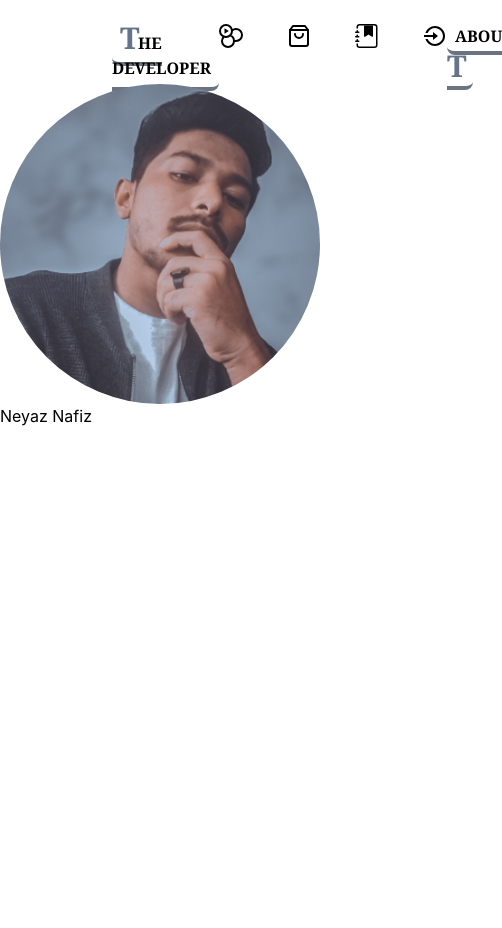
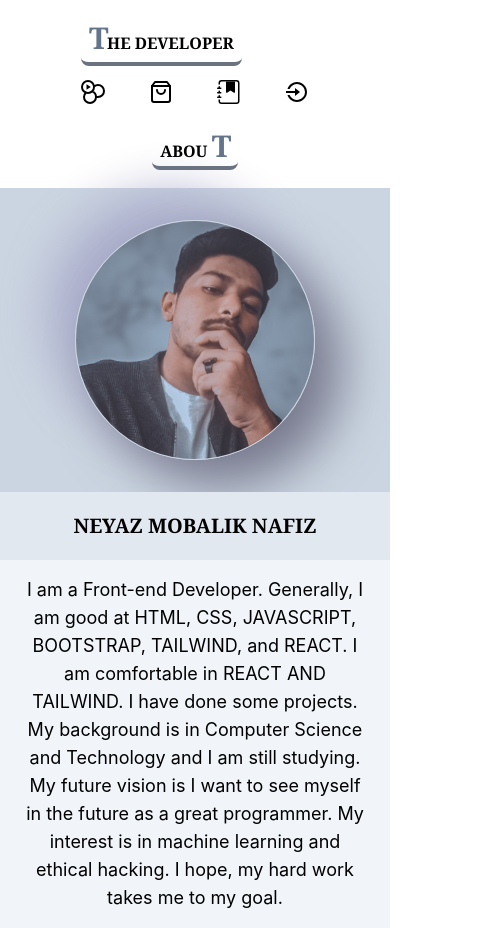
Before and after one commit to neyaznafiz/The-Developer, a React (Create React App) app: page /about in a window 390 px wide. Shown: the whole page, 502 px wide, since content can reach past the window. Before the commit the page ends 844 px from the top, so only its background shows below. Built offline with nearby package versions, Linux system fonts and the light colour scheme; no server answers.

Commit message:
responsive home and about and create about

```diff
--- a/src/Components/Pages/About/About.jsx
+++ b/src/Components/Pages/About/About.jsx
@@ -1,20 +1,27 @@
 import React from 'react';
+import '../../Style/Style.css'
 import neyaz from '../../../Images/neyaz.jpeg'
 
 const About = () => {
     return (
-        <div>
+        <div className=''>
 
 
-            <div>
+            <div className='w-full md:w-full lg:w-full'>
 
-                <div>
-                    <img src={neyaz} alt="" className='h-80 rounded-full'/>
+                <div className='bg-slate-300 py-8 lg:py-16 lg:flex lg:justify-center'>
+                    <img src={neyaz} alt="" className='h-60 mx-auto md:h-80 lg:h-80 rounded-full border border-slate-300 my-img-shadow' />
                 </div>
 
-                <div>
-                    <p>
-                        Neyaz Nafiz
+                <div className='bg-slate-200 py-5 lg:py-4'>
+
+                    <h2 className='text-xl lg:text-4xl sm:text-md font-serif font-semibold text-center'>NEYAZ MOBALIK NAFIZ</h2>
+
+                </div>
+
+                <div className='bg-slate-100 text-center py-4'>
+                <p className='px-5 lg:px-52 text-lg'>
+                    I am a Front-end Developer. Generally, I am good at HTML, CSS, JAVASCRIPT, BOOTSTRAP, TAILWIND, and REACT. I am comfortable in REACT AND TAILWIND. I have done some projects. My background is in Computer Science and Technology and I am still studying. My future vision is I want to see myself in the future as a great programmer. My interest is in machine learning and ethical hacking. I hope, my hard work takes me to my goal.
                     </p>
                 </div>
 
--- a/src/Components/Pages/Home/Head/Head.jsx
+++ b/src/Components/Pages/Home/Head/Head.jsx
@@ -4,20 +4,21 @@ const Head = () => {
     return (
         <div className='bg-slate-300'>
 
-            <div className='flex justify-evenly items-center'>
+            <div className='grid px-3 lg:flex justify-evenly items-center'>
                 <div className='item-none'>
-                    <div className='py-32 mx-auto w-6/12'>
-                        <h2 className='text-3xl font-semibold font-serif'><span className='text-6xl text-slate-600'>G</span>et what you need.</h2>
+                    <div className='py-10 lg:py-32 mx-auto lg:w-6/12'>
+                        <h2 className='text-xl lg:text-3xl font-semibold font-serif'><span className='text-6xl text-slate-600'>G</span>et what you need.</h2>
+
                         <p className='text-md font-medium ml-3 '>
                             THIS IS NEYAZ MOBALIK NAFIZ. First of all, I am very thankful to you for visiting my website. I am a Front-end Developer. If you are searching a wonderful developer to create your wonderful website, congratulations! you are in the right place. Here you can get your need and fulfill your hope.
                             <br />
-                            Thank you.
+                           <span className='flex justify-end pr-10'> Thank you.</span>
                         </p>
                     </div>
                 </div>
 
-                <div className='w-8/12'>
-                    <img src={web3} alt="" className='rounded-full h-72 my-32 opacity-90 img-shadow' />
+                <div className='lg:w-8/12 pb-5 lg:pb-0'>
+                    <img src={web3} alt="" className='rounded-full mx-10 lg:mx-0 lg:h-72 lg:my-32 opacity-90 img-shadow' />
                 </div>
             </div>
 
--- a/src/Components/Shared/Header/Header.jsx
+++ b/src/Components/Shared/Header/Header.jsx
@@ -22,7 +22,7 @@ const Header = () => {
     return (
         <nav className=' px-28'>
 
-            <div className='flex justify-between'>
+            <div className='grid justify-center  md:flex lg:flex md:justify-between lg:justify-between'>
 
                 <div className='pt-5'>
                     <Link to='/' className=' border-b-4 rounded-b-lg border-gray-500 px-2 py-2 font-semibold font-serif '><span className='text-3xl font tracking-tighter text-slate-500'>T</span>HE DEVELOPER</Link>
@@ -43,7 +43,7 @@ const Header = () => {
 
                 </div>
 
-                    <div className='pt-6'>
+                    <div className='lg:pt-6 mb-6 lg:pb-0 text-center'>
                     <Link to='/about' className='px-2 pb-1 border-b-4 rounded-b-lg border-gray-500 font-semibold font-serif'>ABOU <span className='text-3xl tracking-tighter text-slate-500'>T</span></Link>
                     </div>
 
--- a/src/Components/Style/Style.css
+++ b/src/Components/Style/Style.css
@@ -15,3 +15,10 @@ box-shadow:  26px 26px 51px #2f3043,
              -26px -26px 51px #434661;
 
 }
+
+.my-img-shadow{
+    border-radius: 50%;
+background: linear-gradient(145deg, #9b9db8, #83849b);
+box-shadow:  26px 26px 51px #77798d,
+             -26px -26px 51px #abadcb;
+}
```
